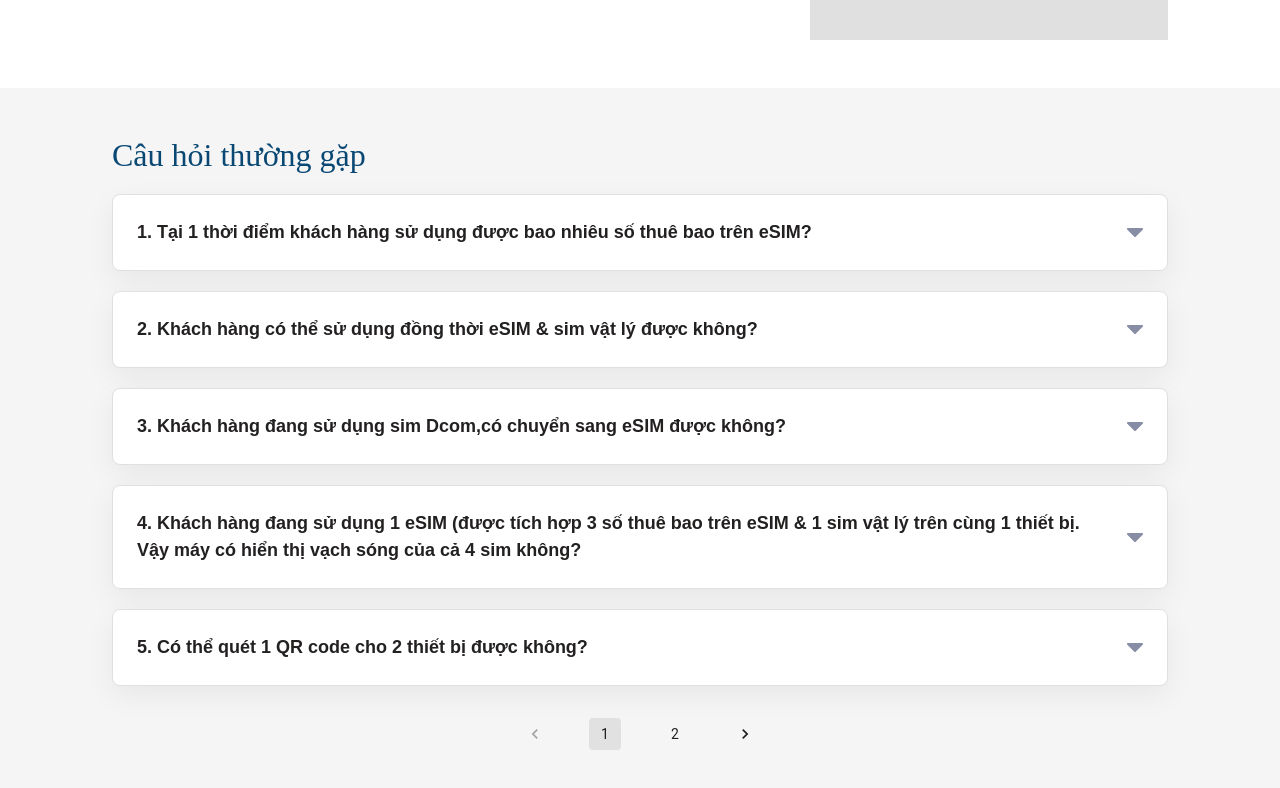
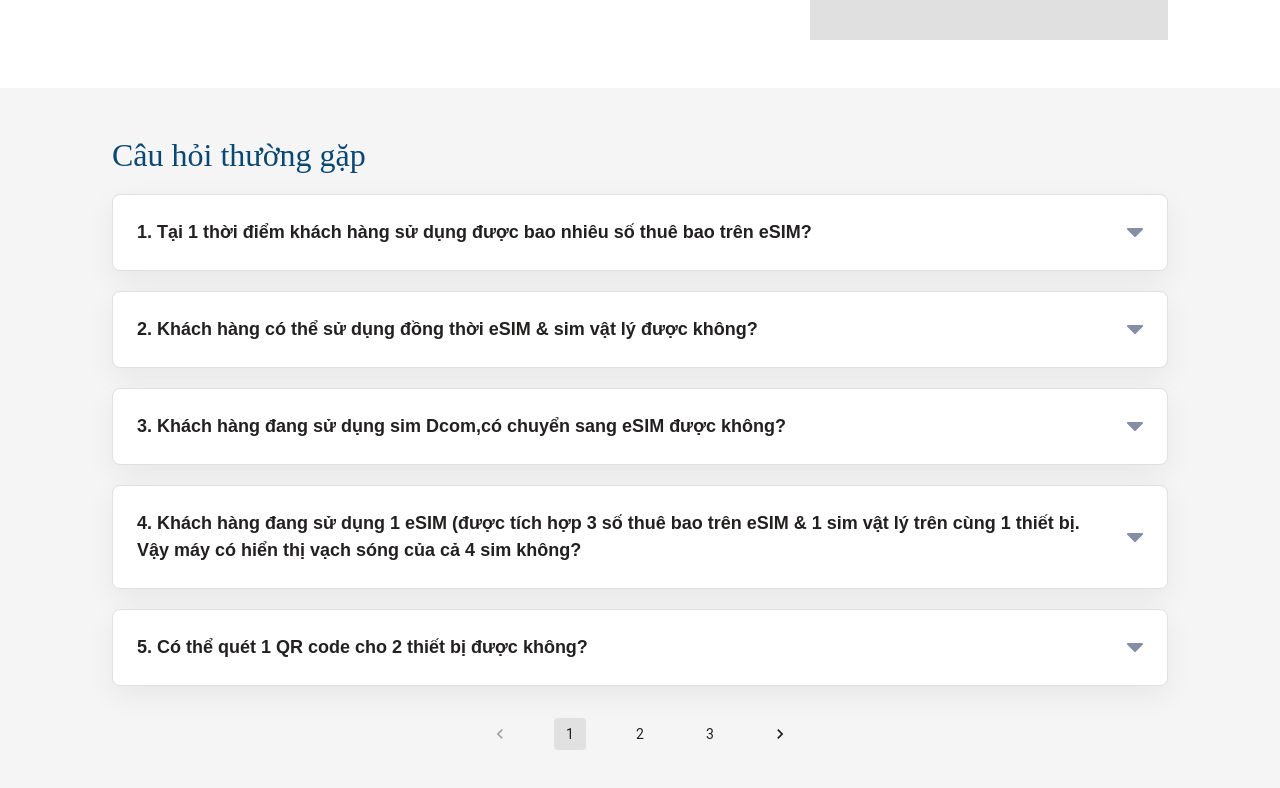
Before and after one commit to mohamedgonl/mobiphone, a React (Create React App) app: page / in a window 1280 px wide. Shown: the part 1919-2707 px from the top of the page. Built offline with nearby package versions, Linux system fonts and the light colour scheme; the HTML template or start-up script is replaced by a standard one.

Commit message:
up 20-09

```diff
--- a/src/components/Body/Questions/index.js
+++ b/src/components/Body/Questions/index.js
@@ -1,7 +1,6 @@
 import React from 'react';
 import {useState} from 'react'
 import Pagination from '@mui/material/Pagination';
-import Stack from '@mui/material/Stack';
 import '../style.css'
 import button from '../../../images/Path.svg'
 var questions = [
@@ -24,10 +23,6 @@ var questions = [
 {
     questions: '5. Có thể quét 1 QR code cho 2 thiết bị được không?',
     answer: '5'
-},
-{
-    questions: '5. Có thể quét 1 QR code cho 2 thiết bị được không?',
-    answer: '5'
 }
 ,{
     questions: '6. Có thể quét 1 QR code cho 2 thiết bị được không?',
@@ -41,27 +36,39 @@ var questions = [
 },{
     questions: '9. Có thể quét 1 QR code cho 2 thiết bị được không?',
     answer: '9'
-}]
-
-const Questions = () => {
-
-    const maxQuestionPerPage = 5;
-    const PageCount = Math.ceil(questions.length/maxQuestionPerPage);
-    const [curPage, setCurPage] = useState(1);
-
-    const getQuestions = (page) => {
-
-         let q = questions.slice((page-1)*maxQuestionPerPage,maxQuestionPerPage);
-        return q;
-    }
-
-    const [questionShowing, setQuestionShowing] = useState([...getQuestions(1)]);
-
-
-
-    const navigatePage = (event, page) => {
-        setQuestionShowing(...getQuestions(page))
-    }
+},
+{
+    questions: '10. Có thể quét 1 QR code cho 2 thiết bị được không?',
+    answer: '10'
+},
+{
+    questions: '11. Có thể quét 1 QR code cho 2 thiết bị được không?',
+    answer: '11'
+},{
+    questions: '12. Có thể quét 1 QR code cho 2 thiết bị được không?',
+    answer: '12'
+},
+{
+    questions: '13. Có thể quét 1 QR code cho 2 thiết bị được không?',
+    answer: '13'
+},
+{
+    questions: '14. Có thể quét 1 QR code cho 2 thiết bị được không?',
+    answer: '14'
+},
+{
+    questions: '15. Có thể quét 1 QR code cho 2 thiết bị được không?',
+    answer: '15'
+},
+// {
+//     questions: '16. Có thể quét 1 QR code cho 2 thiết bị được không?',
+//     answer: '16'
+// },
+// {
+//     questions: '17. Có thể quét 1 QR code cho 2 thiết bị được không?',
+//     answer: '17'
+// },
+]
 
 const Question = (ques,ans) => {
     const [hiddenAns, setHiddenAns] = useState(true);
@@ -86,13 +93,55 @@ const Questions = () => {
 }
 
 
+    const maxQuestionPerPage = 5;
+    const pageStart = 1;
+    const pageCount = Math.ceil(questions.length/maxQuestionPerPage);
+
+    const getQuestions = (page) => {
+        let start = (page-1)*maxQuestionPerPage;
+        let end = (start + maxQuestionPerPage -1) >= (questions.length) ? questions.length: (start + maxQuestionPerPage);
+        let q = [];
+        for(let i = start; i<end; i++) {
+            q.push(questions[i]);
+        }
+        console.log({q,start, end});
+        return q;
+    }
+
+const Questions = () => {
+
+
+
+
+
+    const [curPage, setCurPage] = useState(pageStart);
+    const [questionShowing, setQuestionShowing] = useState(getQuestions(pageStart));
+
+
+
+    const navigatePage = (event, page) => {
+        console.log(page);
+        setCurPage(page)
+        // setQuestionShowing(getQuestions(page))
+        setQuestionShowing([
+            {
+    questions: '16. Có thể quét 1 QR code cho 2 thiết bị được không?',
+    answer: '16'
+},
+{
+    questions: '17. Có thể quét 1 QR code cho 2 thiết bị được không?',
+    answer: '17'
+},
+        ])
+    }
+
 
     return (
         <div className='body-question'>
                 <h1>Câu hỏi thường gặp</h1>
                 {questionShowing.map(e => Question(e.questions,e.answer))}
                 <div className='questions-navigate' style={{display: 'flex', justifyContent: 'center', marginTop: '2rem'}}>
-                    <Pagination onChange={navigatePage} count={PageCount} page={curPage}  shape='rounded' ></Pagination>
+                    <Pagination onChange={navigatePage} count={pageCount} page={curPage}  shape='rounded' ></Pagination>
                 </div>
         </div>
     );
--- a/src/components/NavBar/index.js
+++ b/src/components/NavBar/index.js
@@ -12,13 +12,13 @@ const Header = () => {
         var body = document.querySelector('.body-content').style;
         console.log(body);
         if(navBarShowed) {
-            // menu.visibility = 'hidden';
+            menu.visibility = 'hidden';
             body['pointer-events'] = 'all';
             body['opacity'] = 1;
             setNavBarShowed(false);
         }
         else {
-            // menu.visibility = 'visibile';
+            menu.visibility = 'visibile';
             body['pointer-events'] = 'none';
             body['opacity'] = 0.5;
             setNavBarShowed(true);
--- a/src/components/NavBar/style.css
+++ b/src/components/NavBar/style.css
@@ -103,8 +103,8 @@ nav a:hover {
 }
 
 
-@media screen and (min-width: 760px) {
+@media screen and (min-width: 1280px) {
     .header-container nav {
-        display: block;
+        visibility: visible;
     }
 }
```
Lines whose indentation alone changed are shown as unchanged.
